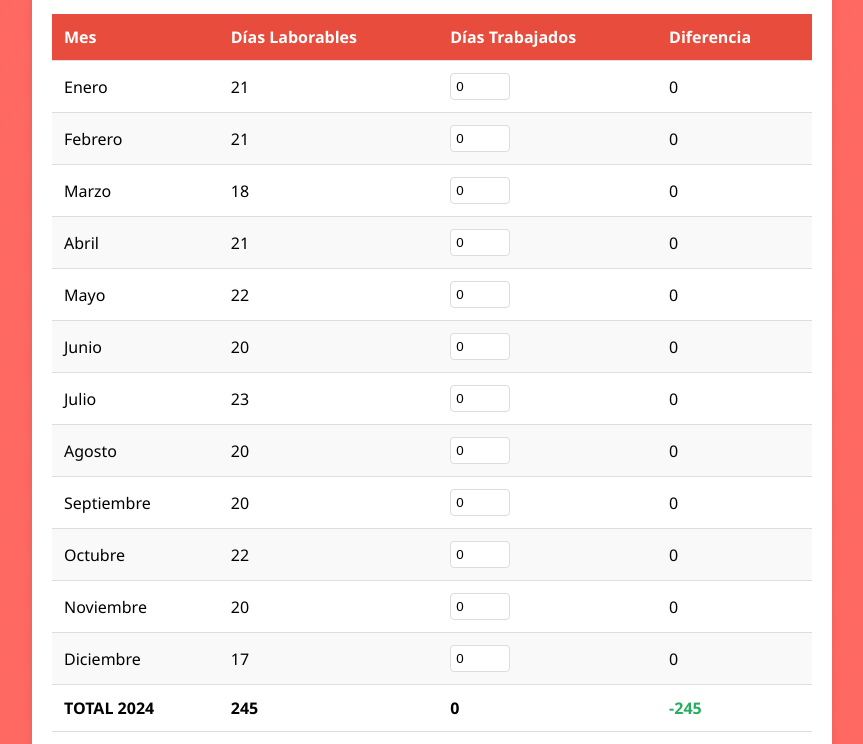
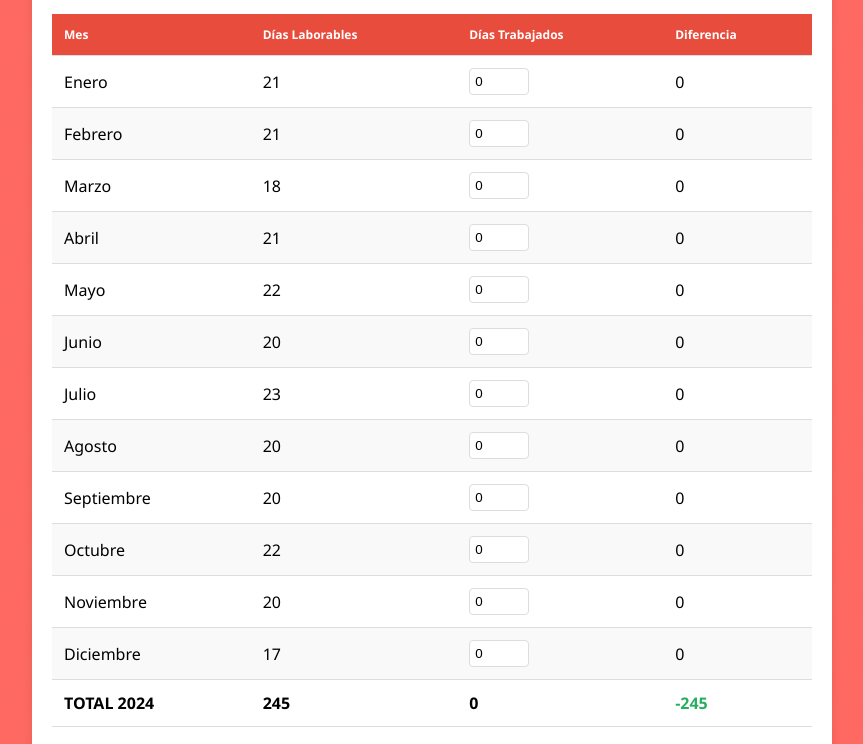
Before and after one commit to Jonh19800208/excesos2024, a plain HTML site: page index.html in a window 1280 px wide. Shown: the part 140-884 px from the top of the page, without its empty margins (208-1071 px from the left). Drawn offline with Linux system fonts and the light colour scheme.

Commit message:
Update index.html

```diff
--- a/index.html
+++ b/index.html
@@ -86,6 +86,7 @@
     th {
         background-color: #e74c3c;
         color: white;
+        font-size:12px
     }
 
     tr:nth-child(even) {
```
